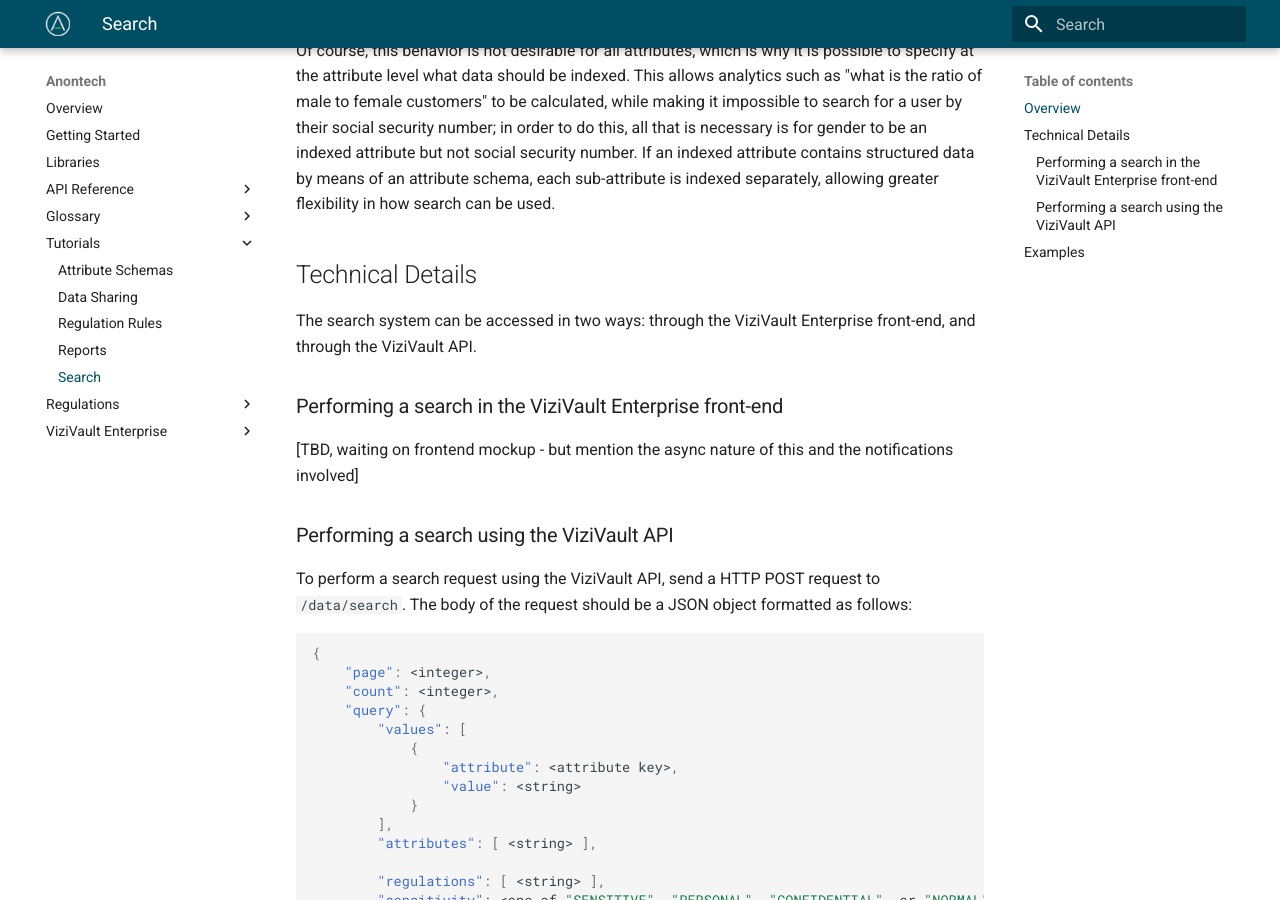
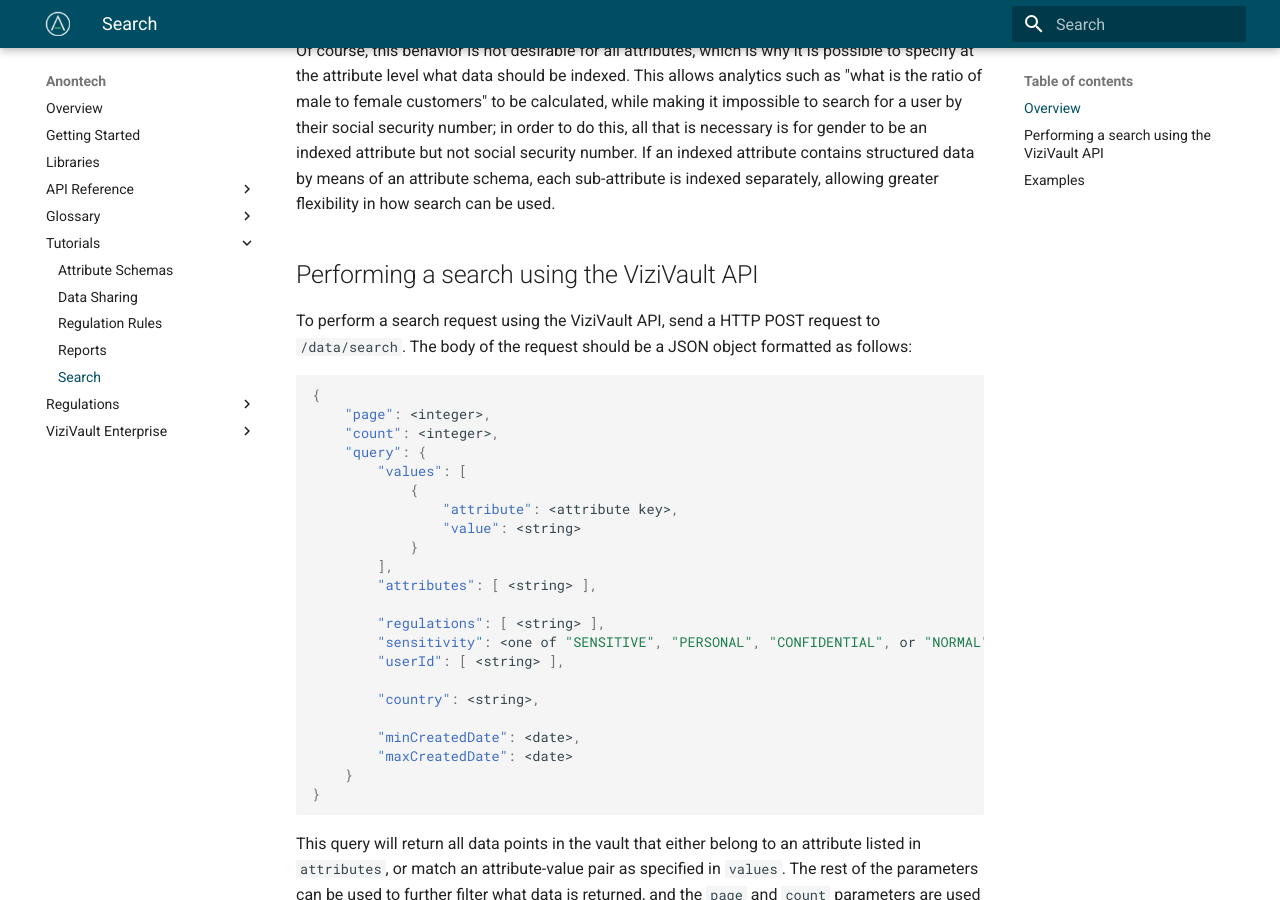
Before and after one commit to anontechnology/documentation, an MkDocs documentation site: the page built from docs/tutorials/search.md, in a window 1280 px wide and 900 px high, scrolled down 388 px. Built offline with MkDocs 1.6.1 and Material for MkDocs 9.7.7, drawn with Linux system fonts in a browser that asks for light colours.

Commit message:
remove start of documentation for unfinished feature

````diff
--- a/docs/tutorials/search.md
+++ b/docs/tutorials/search.md
@@ -4,14 +4,7 @@
 
 Of course, this behavior is not desirable for all attributes, which is why it is possible to specify at the attribute level what data should be indexed. This allows analytics such as "what is the ratio of male to female customers" to be calculated, while making it impossible to search for a user by their social security number; in order to do this, all that is necessary is for gender to be an indexed attribute but not social security number. If an indexed attribute contains structured data by means of an attribute schema, each sub-attribute is indexed separately, allowing greater flexibility in how search can be used.
 
-## Technical Details
-
-The search system can be accessed in two ways: through the ViziVault Enterprise front-end, and through the ViziVault API.
-
-### Performing a search in the ViziVault Enterprise front-end
-[TBD, waiting on frontend mockup - but mention the async nature of this and the notifications involved]
-
-### Performing a search using the ViziVault API
+## Performing a search using the ViziVault API
 To perform a search request using the ViziVault API, send a HTTP POST request to `/data/search`. The body of the request should be a JSON object formatted as follows:
 ```json
 {
````
